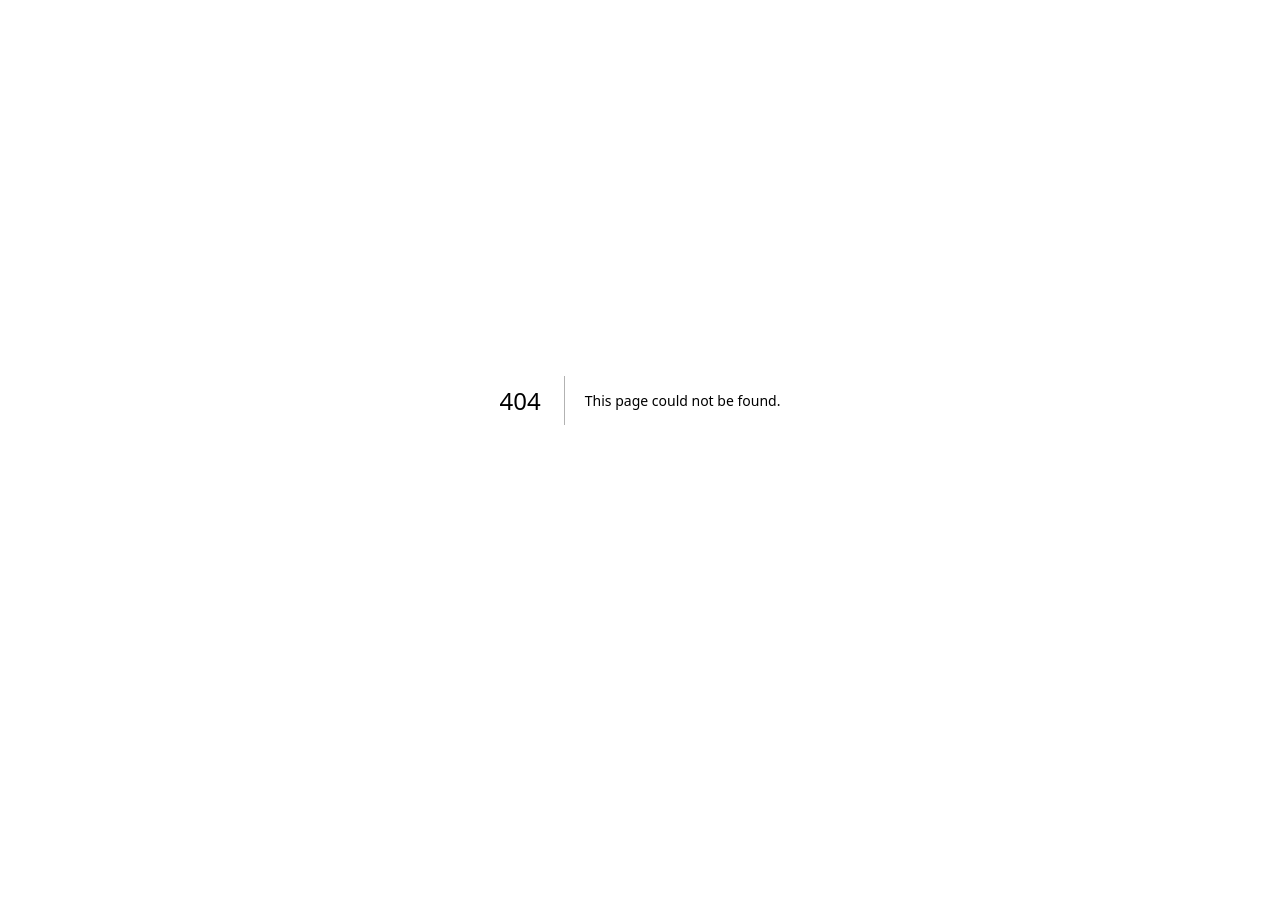
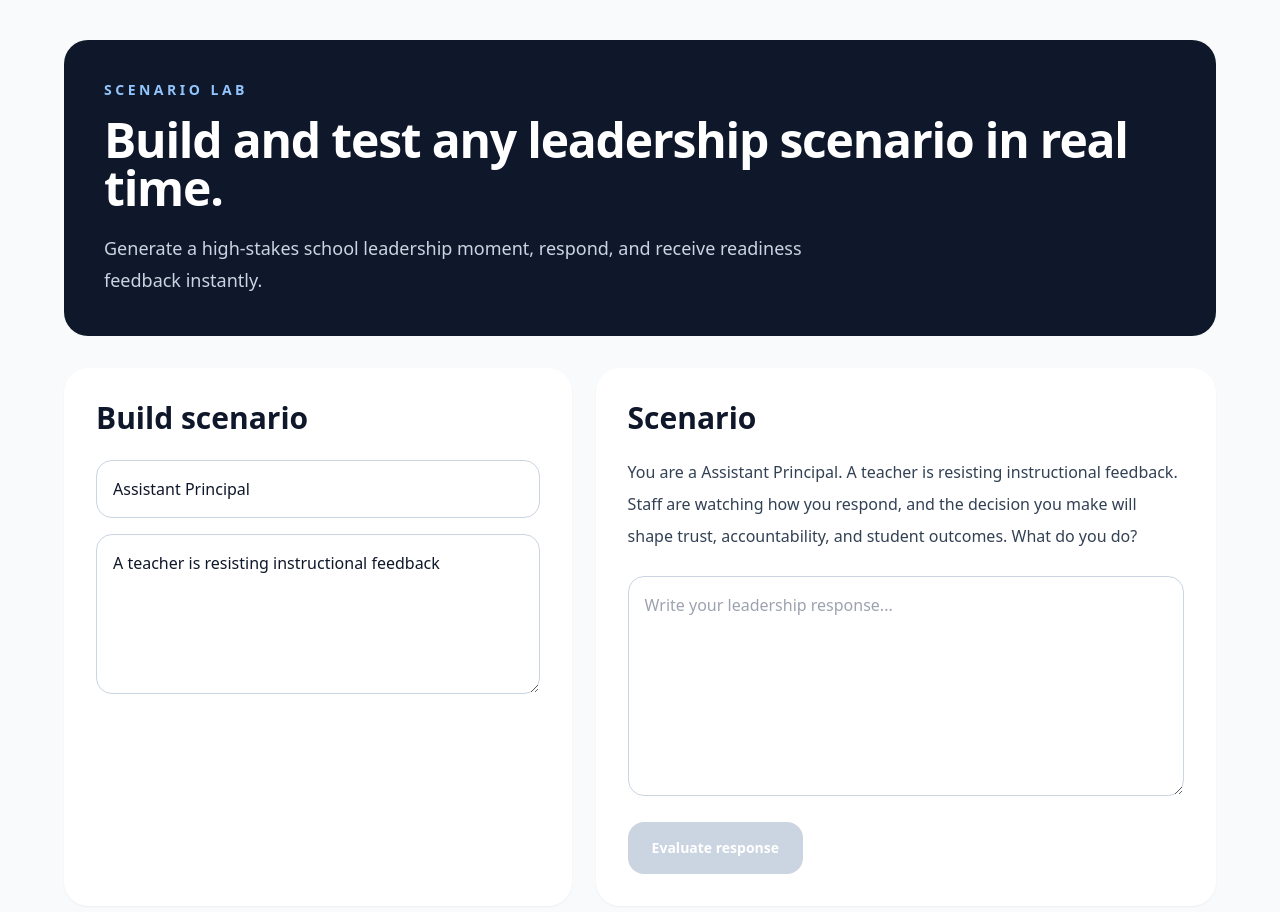
Before and after one commit to jmarc296-jpg/instructional-leadership-practice, a Next.js app: page /scenario-lab in a window 1280 px wide. Before the commit this address had no page. Shown: the top 912 px of the page. Before the commit the page ends 800 px from the top, so only its background shows below. Built offline with nearby package versions, Linux system fonts and the light colour scheme.

Commit message:
Add live scenario lab

```diff
--- /dev/null
+++ b/app/scenario-lab/page.tsx
@@ -0,0 +1,133 @@
+'use client'
+
+import { useMemo, useState } from 'react'
+
+export default function ScenarioLabPage() {
+  const [role, setRole] = useState('Assistant Principal')
+  const [challenge, setChallenge] = useState('A teacher is resisting instructional feedback')
+  const [response, setResponse] = useState('')
+  const [submitted, setSubmitted] = useState(false)
+
+  const scenario = useMemo(() => {
+    return `You are a ${role}. ${challenge}. Staff are watching how you respond, and the decision you make will shape trust, accountability, and student outcomes. What do you do?`
+  }, [role, challenge])
+
+  const score = useMemo(() => {
+    const text = response.toLowerCase()
+
+    const evidence = text.includes('data') || text.includes('evidence') || text.includes('observation')
+    const action = text.includes('meet') || text.includes('conversation') || text.includes('address')
+    const followUp = text.includes('follow') || text.includes('monitor') || text.includes('timeline')
+    const students = text.includes('student') || text.includes('learning') || text.includes('achievement')
+
+    return {
+      readiness: [evidence, action, followUp, students].filter(Boolean).length * 20 + 20,
+      evidence,
+      action,
+      followUp,
+      students
+    }
+  }, [response])
+
+  return (
+    <main className="min-h-screen bg-slate-50 px-6 py-10">
+      <div className="mx-auto max-w-6xl space-y-8">
+        <section className="rounded-3xl bg-slate-900 p-10 text-white">
+          <p className="text-sm font-semibold uppercase tracking-[0.25em] text-blue-300">
+            Scenario Lab
+          </p>
+
+          <h1 className="mt-4 text-5xl font-semibold tracking-tight">
+            Build and test any leadership scenario in real time.
+          </h1>
+
+          <p className="mt-5 max-w-3xl text-lg leading-8 text-slate-300">
+            Generate a high-stakes school leadership moment, respond, and receive readiness feedback instantly.
+          </p>
+        </section>
+
+        <section className="grid gap-6 lg:grid-cols-[0.9fr_1.1fr]">
+          <div className="rounded-3xl bg-white p-8 shadow-sm">
+            <h2 className="text-3xl font-semibold text-slate-900">
+              Build scenario
+            </h2>
+
+            <input
+              value={role}
+              onChange={(e) => setRole(e.target.value)}
+              className="mt-6 w-full rounded-2xl border border-slate-300 p-4"
+              placeholder="Leadership role"
+            />
+
+            <textarea
+              value={challenge}
+              onChange={(e) => setChallenge(e.target.value)}
+              className="mt-4 min-h-[160px] w-full rounded-2xl border border-slate-300 p-4"
+              placeholder="Leadership challenge"
+            />
+          </div>
+
+          <div className="rounded-3xl bg-white p-8 shadow-sm">
+            <h2 className="text-3xl font-semibold text-slate-900">
+              Scenario
+            </h2>
+
+            <p className="mt-5 leading-8 text-slate-700">
+              {scenario}
+            </p>
+
+            <textarea
+              value={response}
+              onChange={(e) => setResponse(e.target.value)}
+              className="mt-6 min-h-[220px] w-full rounded-2xl border border-slate-300 p-4"
+              placeholder="Write your leadership response..."
+            />
+
+            <button
+              disabled={response.trim().length < 20}
+              onClick={() => setSubmitted(true)}
+              className="mt-5 rounded-2xl bg-blue-600 px-6 py-4 text-sm font-semibold text-white disabled:bg-slate-300"
+            >
+              Evaluate response
+            </button>
+          </div>
+        </section>
+
+        {submitted && (
+          <section className="rounded-3xl bg-blue-50 p-8">
+            <h2 className="text-3xl font-semibold text-slate-900">
+              Readiness Evaluation
+            </h2>
+
+            <div className="mt-6 grid gap-4 md:grid-cols-4">
+              <Metric label="Readiness Score" value={`${score.readiness}%`} />
+              <Metric label="Evidence Used" value={score.evidence ? 'Yes' : 'No'} />
+              <Metric label="Action Named" value={score.action ? 'Yes' : 'No'} />
+              <Metric label="Follow-Up" value={score.followUp ? 'Yes' : 'No'} />
+            </div>
+
+            <p className="mt-6 max-w-3xl leading-8 text-slate-700">
+              Strong responses name the issue, ground the concern in evidence, connect the move to student impact, and define how the leader will follow through.
+            </p>
+
+            <a
+              href="/pilot"
+              className="mt-6 inline-block rounded-2xl bg-blue-600 px-6 py-4 text-sm font-semibold text-white"
+            >
+              Explore pilot access
+            </a>
+          </section>
+        )}
+      </div>
+    </main>
+  )
+}
+
+function Metric({ label, value }: { label: string; value: string }) {
+  return (
+    <div className="rounded-2xl bg-white p-5">
+      <div className="text-sm text-slate-500">{label}</div>
+      <div className="mt-2 text-2xl font-semibold text-blue-700">{value}</div>
+    </div>
+  )
+}
```
